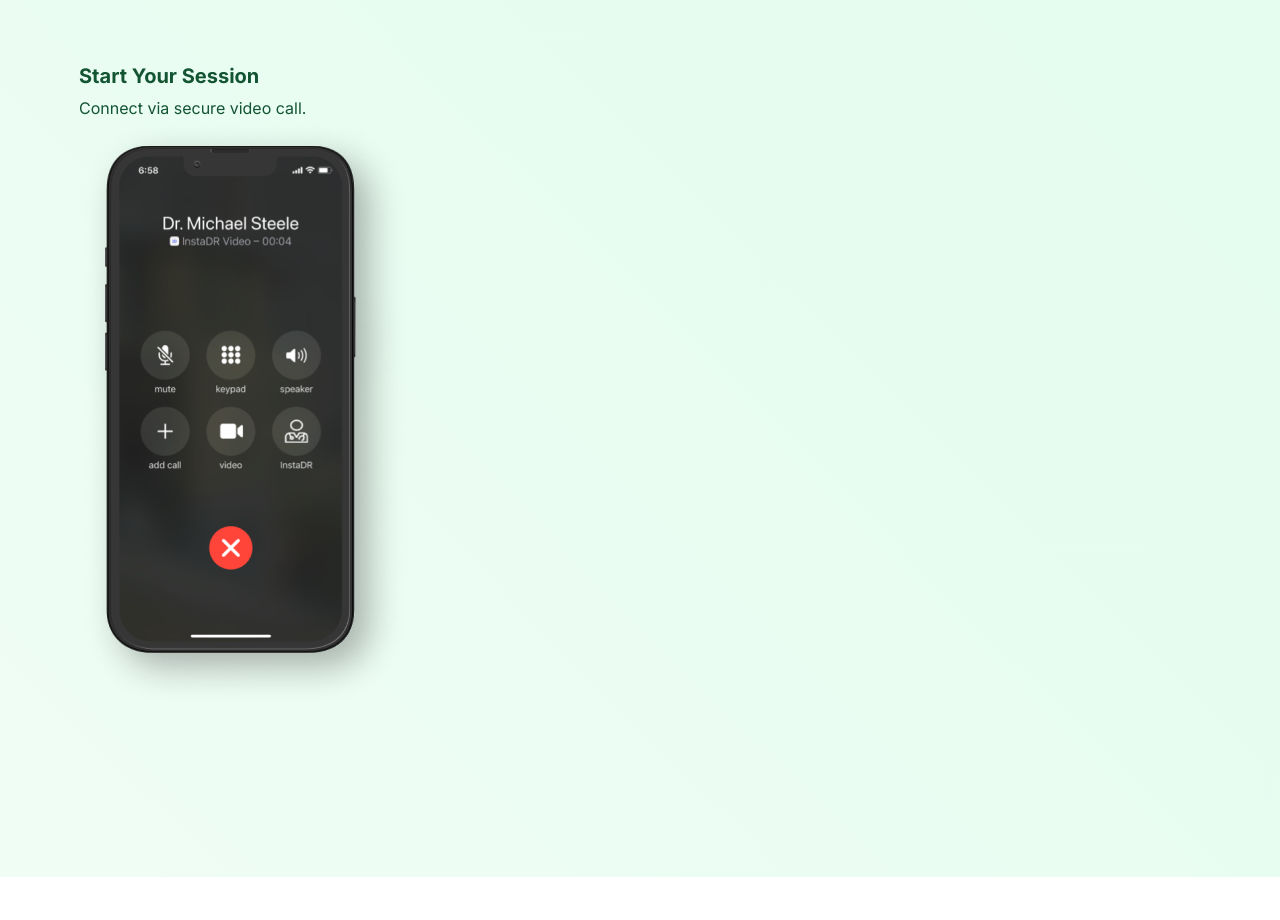
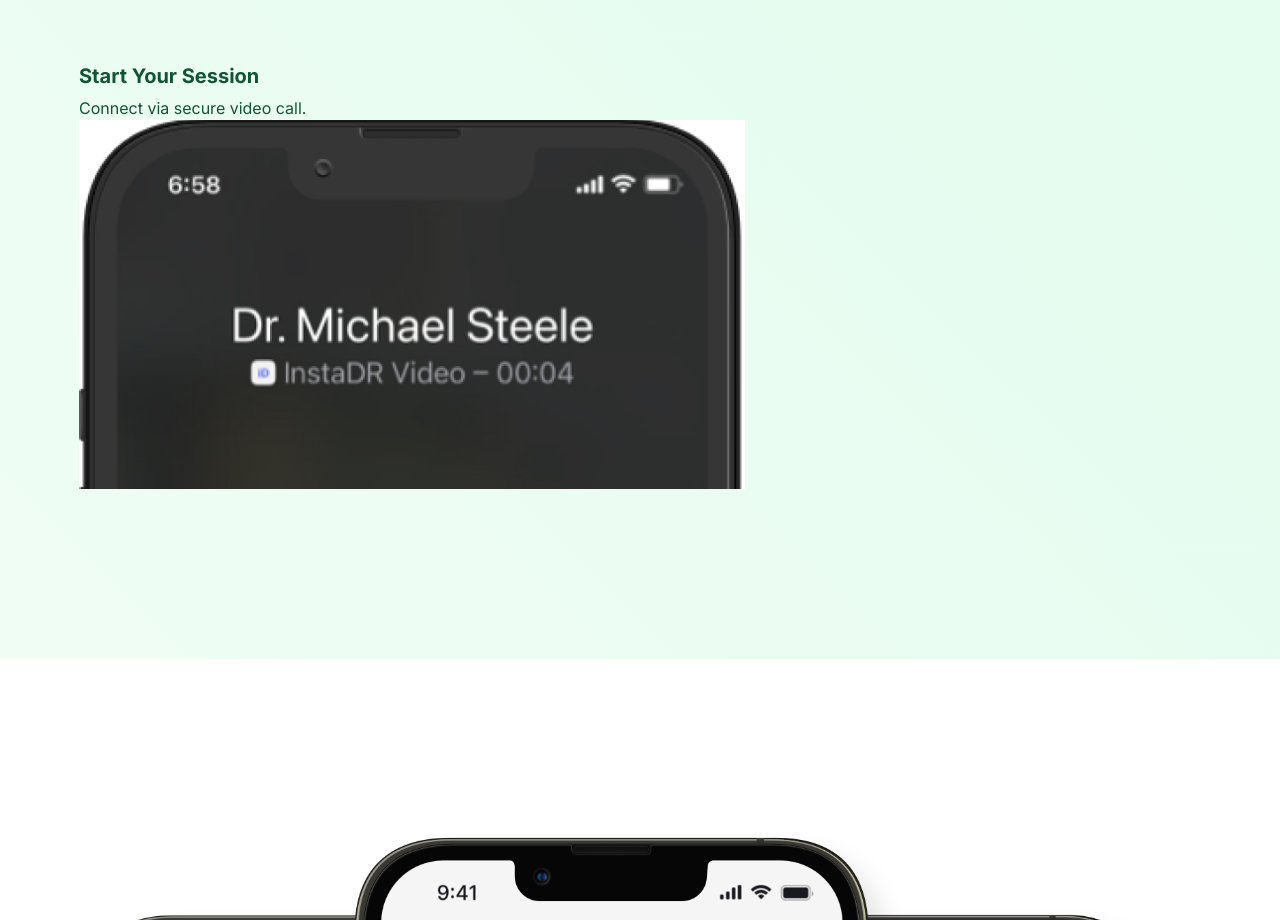
Before and after one commit to ZenSpaceApp/zenspace-website, a Next.js app: page / in a window 1280 px wide. Shown: the part 3264-4184 px from the top of the page. Built offline with nearby package versions, Linux system fonts and the light colour scheme.

Commit message:
Changes to how it works section.

```diff
--- a/app/page.tsx
+++ b/app/page.tsx
@@ -13,8 +13,7 @@
 
 import SearchTherapistImg from '@/public/images/home/search.png';
 import BookTherapistImg from '@/public/images/home/pay.png';
-import StartSessionImg from '@/public/images/home/start-session@2x.png';
-
+import StartSessionImg from '@/public/images/on-demand-calling.jpg';
 import Avatar0 from '@/public/images/home/avatar-0.png';
 import Avatar1 from '@/public/images/home/avatar-1.png';
 import Avatar2 from '@/public/images/home/avatar-2.png';
@@ -126,7 +125,6 @@
         ZenspaceApp connects clients with licensed therapists through a simple 3-step process:
       </p>
 
-
       <div className='grid-container'>
           <div style={{display: "flex", flexDirection: "column", justifyContent: "center"}}>
               <h3>Search and Find</h3>
@@ -180,7 +178,10 @@
             <Image
               alt=""
             src={StartSessionImg}
-
+            style={{
+              maxWidth: "60%",
+              height: "auto"
+            }}
             />
           </div>
         </div>
```
Also changed, not shown: public/images/on-demand-calling.jpg (added).
